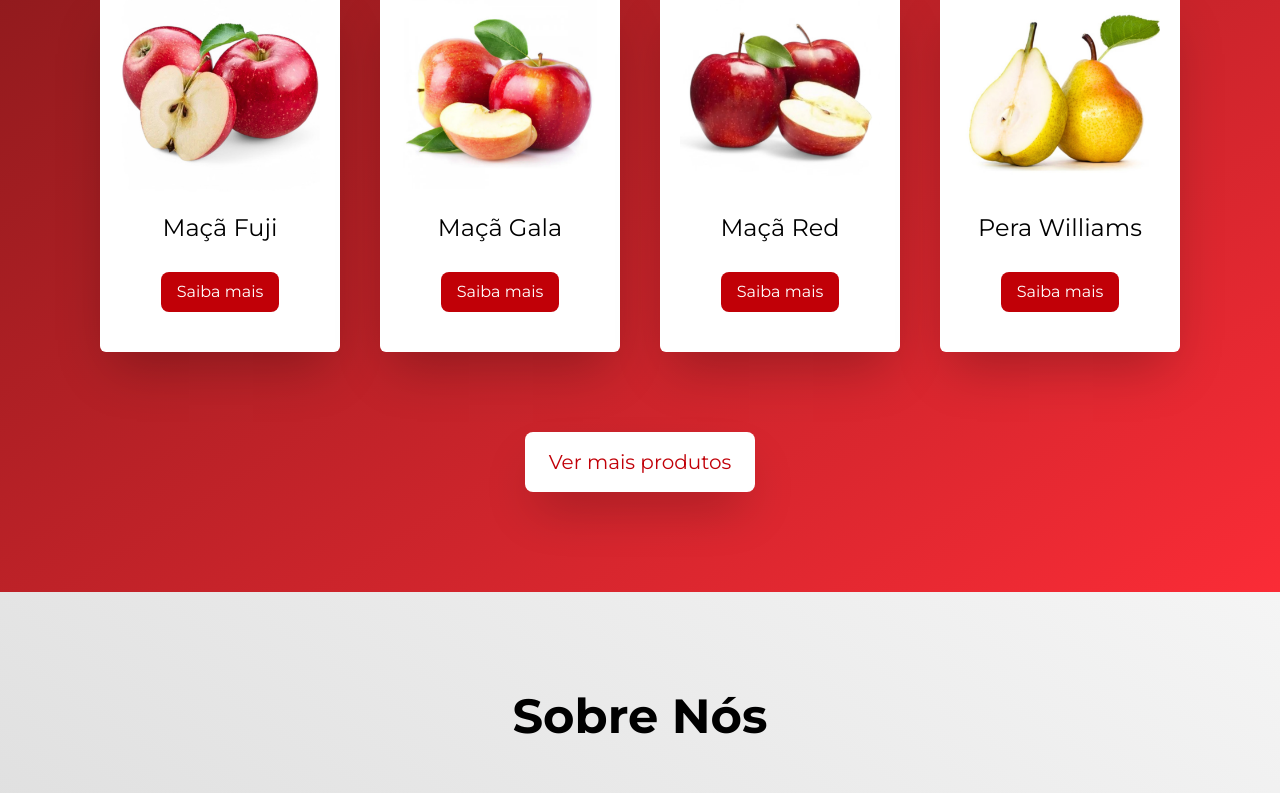
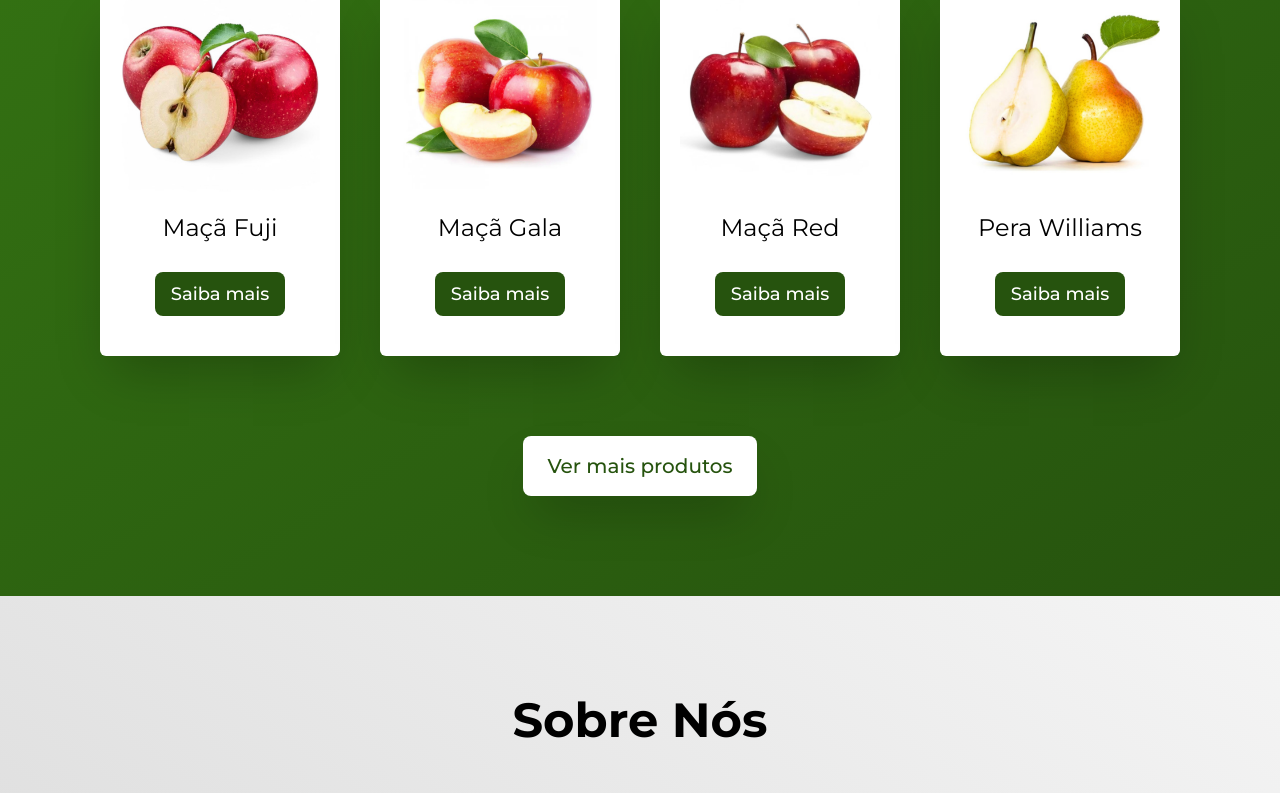
Before and after one commit to OLuizFernando/hortifruti-site, a Next.js app: page / in a window 1280 px wide. Shown: the part 1495-2288 px from the top of the page. Built offline with nearby package versions, Linux system fonts and the light colour scheme.

Commit message:
recolor to green

```diff
--- a/components/ProductCard/index.js
+++ b/components/ProductCard/index.js
@@ -6,7 +6,7 @@ function ProductCard(props) {
         <h3 className="text-2xl mb-7 text-center">{props.name}</h3>
         <a
           href={`/produtos/${props.slug}`}
-          className=" text-center text-white bg-red-700 hover:bg-red-800 focus:ring-4 focus:outline-none focus:ring-red-300 rounded-lg px-4 py-2"
+          className="text-center text-white bg-[#26530e] hover:bg-[#183409] focus:ring-4 focus:outline-none focus:ring-[#26530e]/30 text-lg font-medium rounded-lg px-4 py-2"
         >
           Saiba mais
         </a>
--- a/components/Produtos/index.js
+++ b/components/Produtos/index.js
@@ -30,7 +30,7 @@ function Produtos() {
 
   return (
     <>
-      <div className="bg-gradient-to-tl from-red-500 to-red-900 flex flex-col justify-center items-center py-20 md:py-25">
+      <div className="bg-gradient-to-tl from-[#26530e] to-[#357513] flex flex-col justify-center items-center py-20 md:py-25">
         <h2 className="text-4xl text-white md:text-5xl font-bold mb-15 md:mb-20 text-center">
           Principais Frutas
         </h2>
@@ -46,7 +46,7 @@ function Produtos() {
         </div>
         <a
           href="/produtos"
-          className="text-red-700 bg-white hover:bg-red-100 focus:ring-4 focus:outline-none focus:ring-red-300 rounded-lg px-6 py-4 text-xl shadow-2xl"
+          className="text-[#26530e] bg-white hover:bg-neutral-300 focus:ring-4 focus:outline-none focus:ring-white/40 rounded-lg px-6 py-4 text-xl shadow-2xl font-medium text-center transition-all duration-200 ease-in-out"
         >
           Ver mais produtos
         </a>
```
